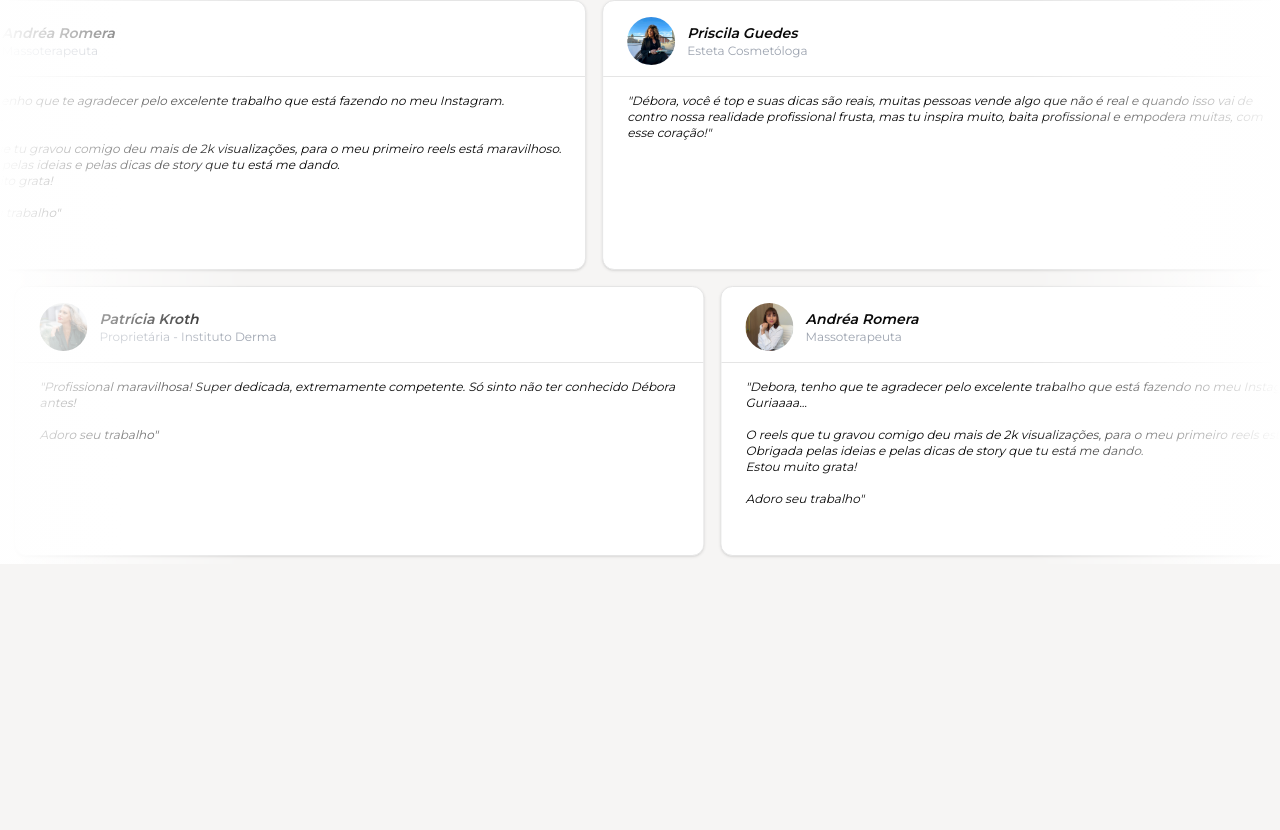
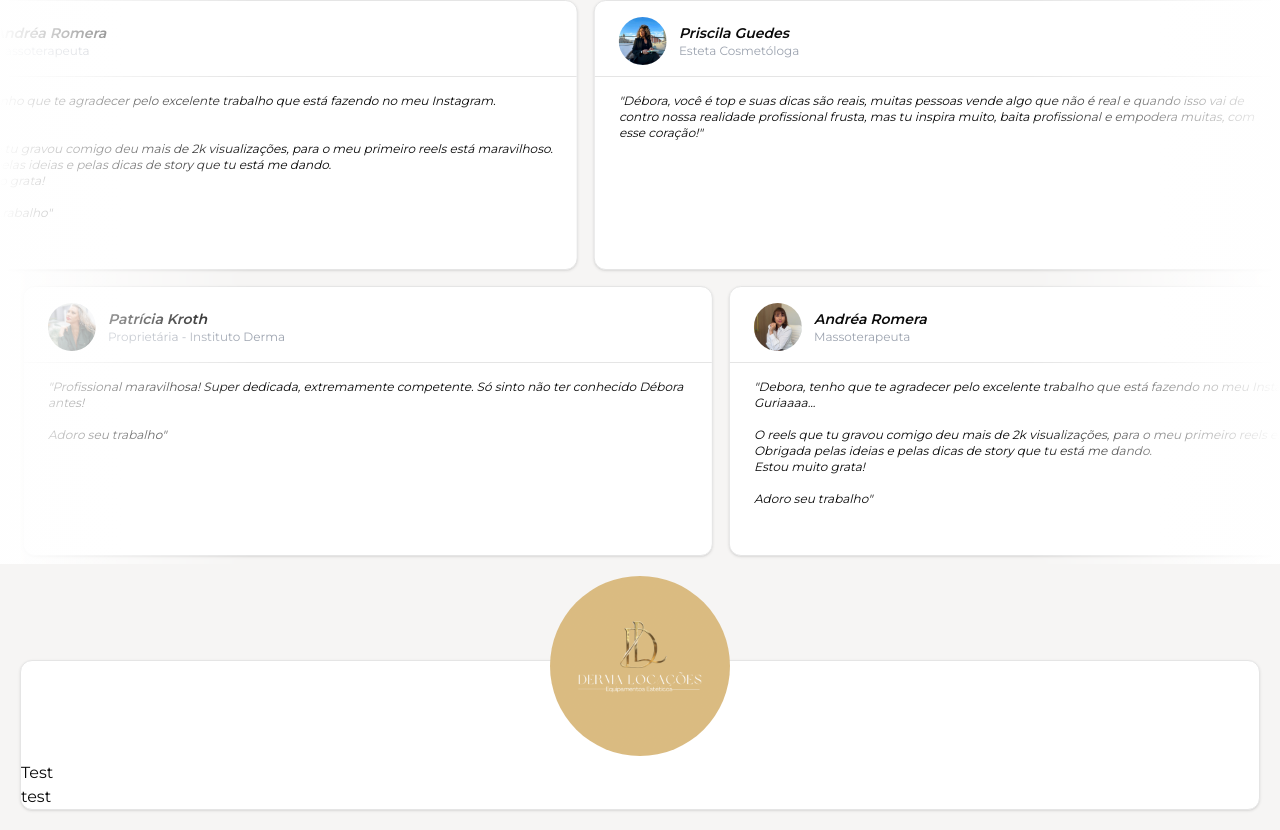
Before and after one commit to verxm/dehdomarketing, a Next.js app: page / in a window 1280 px wide. Shown: the part 1329-2159 px from the top of the page. Before the commit the page ends 1913 px from the top, so only its background shows below. Built offline with nearby package versions, Linux system fonts and the light colour scheme.

Commit message:
feat: implements initial CustomerItem.

```diff
--- /dev/null
+++ b/app/(home)/_components/customer-item.tsx
@@ -0,0 +1,29 @@
+import { Card, CardContent } from "@/components/ui/card";
+import Image from "next/image";
+
+const CustomerItem = () => {
+    return (
+        <Card className="mt-14">
+            <CardContent className="p-0">
+                <div className="flex flex-col">
+                    <div className="items-center flex flex-col pt-5">
+                        <Image
+                            className="rounded-full absolute mt-[-105px]"
+                            src="/derma-locacoes-logo.PNG"
+                            alt="Logo Deh do Marketing" height={180} width={180}
+                            style={{
+                                objectFit: "cover"
+                            }} />
+                    </div>
+                    <div className="h-full pt-20 h-46">
+                        Test
+                        <br />
+                        test
+                    </div>
+                </div>
+            </CardContent>
+        </Card>
+    );
+}
+
+export default CustomerItem;
--- /dev/null
+++ b/app/(home)/_components/customers-session.tsx
@@ -0,0 +1,9 @@
+import CustomerItem from "./customer-item"
+
+const CustomersSession = () => {
+    return (
+        <CustomerItem />
+     );
+}
+
+export default CustomersSession;
--- a/app/(home)/_components/presentation-session.tsx
+++ b/app/(home)/_components/presentation-session.tsx
@@ -6,7 +6,7 @@ const PresentationSession = () => {
 
     return (
         <div className="flex flex-col justify-center items-center text-center max-w-5xl mx-auto">
-            <div className="border-x-4 border-white bg-primary text-white text-xl font-bold h-40 w-40 flex items-center justify-center rounded-full shadow-md">
+            <div className="border-x-4 border-white bg-primary h-40 w-40 flex items-center rounded-full shadow-md">
                 <Image src="/logo.png" alt="Logo Deh do Marketing" height={200} width={200} />
             </div>
 
--- a/app/(home)/page.tsx
+++ b/app/(home)/page.tsx
@@ -4,6 +4,7 @@ import Contacts from "@/app/(home)/_components/contacts";
 import ServicesSession from "./_components/services-session";
 import { Separator } from "@/components/ui/separator";
 import FeedbackSession from "./_components/feedback-session";
+import CustomersSession from "./_components/customers-session";
 
 export default function Home() {
   return (
@@ -29,6 +30,10 @@ export default function Home() {
       <div className="pt-8 pb-5">
         <FeedbackSession />
       </div>
+
+      <div className="p-5">
+        <CustomersSession />
+      </div>
     </>
   );
 }
```
Also changed, not shown: public/derma-locacoes-logo.PNG (added).
